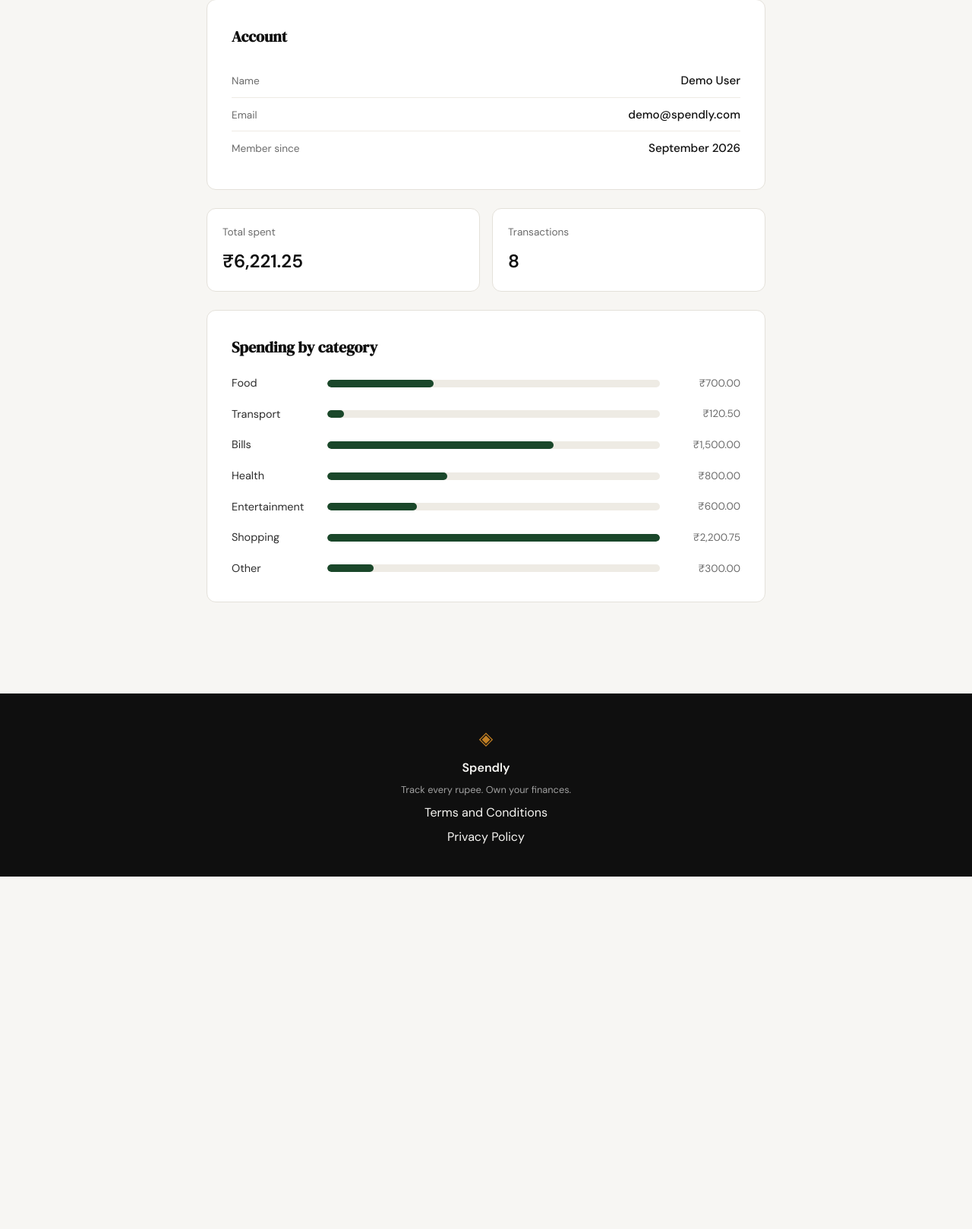
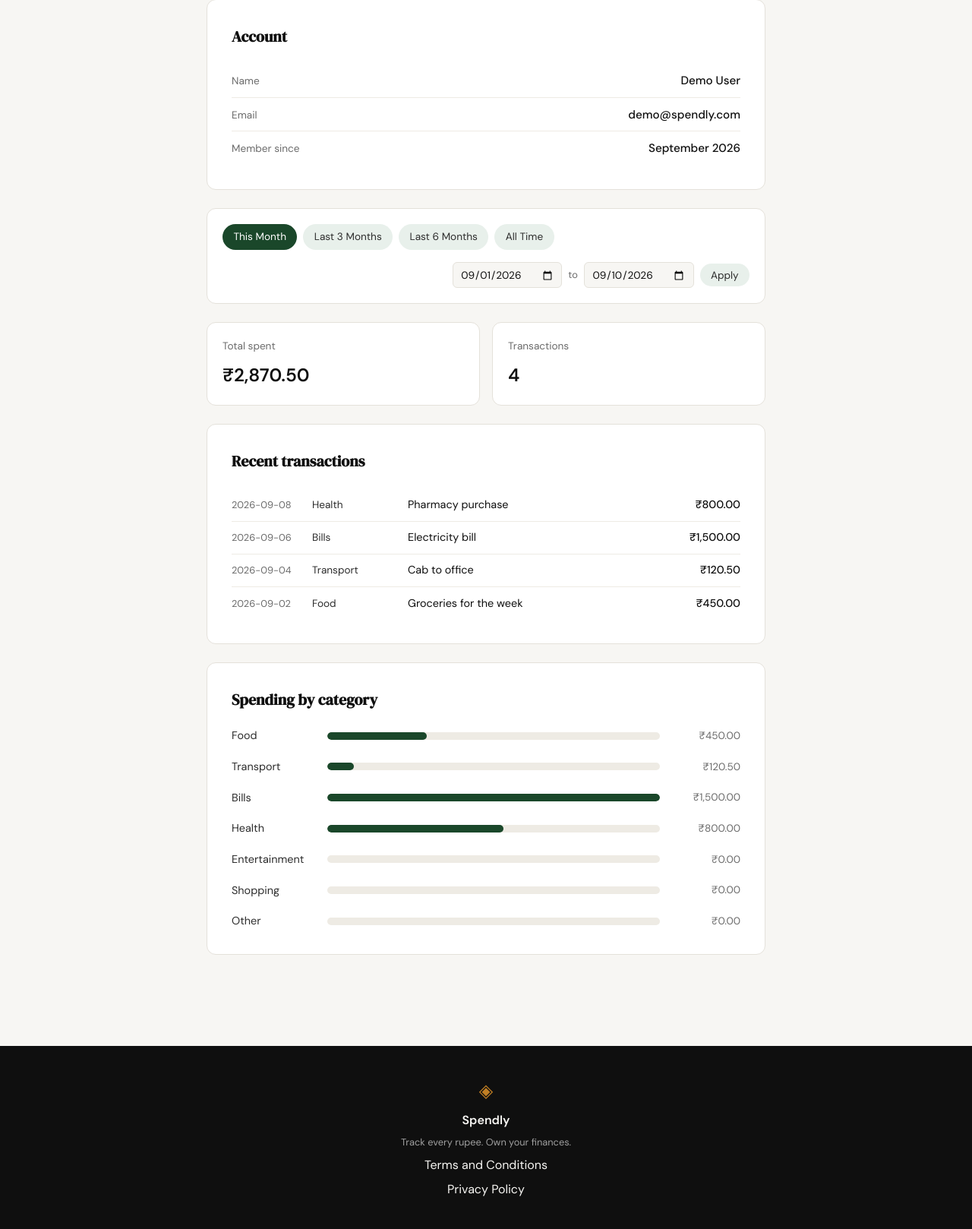
Before and after one commit to sumran58/spendly, a Flask app: page /profile?date_from=2026-09-01&date_to=2026-09-10 in a window 1280 px wide. Shown: the part 259-1877 px from the top of the page at 76% size. Before the commit the page ends 1413 px from the top, so only its background shows below. Run offline with Flask 3, Linux system fonts and the light colour scheme; the visitor is signed in with stand-in values (Sample User, id 1); data comes from the database, SQL or seed files in the repository.

Commit message:
Add date-range filter to profile page
Step 6 spec (06 date-filter-profile.md) depended on Step 5's
database/queries.py backend-connection layer, which was never actually
built. This extracts get_summary_stats/get_recent_transactions/
get_category_breakdown into database/queries.py (wired into /profile,
adding a recent-transactions section), then adds the date_from/date_to
query-param filter with quick presets, a custom range form, and flash
validation on top.

Co-Authored-By: Claude Sonnet 5 <noreply@anthropic.com>
Claude-Session: https://claude.ai/code/session_01FZQHHphTJfRdE79tQuQetj

```diff
--- a/app.py
+++ b/app.py
@@ -1,12 +1,14 @@
+import calendar
 import functools
 import os
 import sqlite3
-from datetime import datetime
+from datetime import date, datetime
 
-from flask import Flask, redirect, render_template, request, session, url_for
+from flask import Flask, flash, redirect, render_template, request, session, url_for
 from werkzeug.security import check_password_hash, generate_password_hash
 
 from database.db import get_db, init_db, seed_db
+from database.queries import get_category_breakdown, get_recent_transactions, get_summary_stats
 
 app = Flask(__name__)
 app.secret_key = os.environ.get("SECRET_KEY", "dev-secret-key-change-in-production")
@@ -35,6 +37,23 @@ CATEGORIES = ["Food", "Transport", "Bills", "Health", "Entertainment", "Shopping
 
 def format_currency(amount):
     return f"₹{amount:,.2f}"
+
+
+def _parse_date(value):
+    try:
+        return datetime.strptime(value, "%Y-%m-%d").date()
+    except (ValueError, TypeError):
+        return None
+
+
+def _months_ago(base, months):
+    month = base.month - months
+    year = base.year
+    while month <= 0:
+        month += 12
+        year -= 1
+    day = min(base.day, calendar.monthrange(year, month)[1])
+    return base.replace(year=year, month=month, day=day)
 
 
 @app.route("/")
@@ -140,25 +159,56 @@ def logout():
 @app.route("/profile")
 @login_required
 def profile():
+    today = date.today()
+    date_from = _parse_date(request.args.get("date_from", ""))
+    date_to = _parse_date(request.args.get("date_to", ""))
+
+    if date_from and date_to and date_from > date_to:
+        flash("Start date must be before end date.")
+        date_from = date_to = None
+
+    date_from_str = date_from.isoformat() if date_from else None
+    date_to_str = date_to.isoformat() if date_to else None
+
+    presets = {
+        "this_month": {
+            "date_from": today.replace(day=1).isoformat(),
+            "date_to": today.isoformat(),
+        },
+        "last_3_months": {
+            "date_from": _months_ago(today, 3).isoformat(),
+            "date_to": today.isoformat(),
+        },
+        "last_6_months": {
+            "date_from": _months_ago(today, 6).isoformat(),
+            "date_to": today.isoformat(),
+        },
+    }
+    if date_from_str is None and date_to_str is None:
+        active_preset = "all_time"
+    else:
+        active_preset = next(
+            (key for key, preset in presets.items()
+             if preset["date_from"] == date_from_str and preset["date_to"] == date_to_str),
+            "custom",
+        )
+
     db = get_db()
     try:
         user = db.execute(
             "SELECT name, email, created_at FROM users WHERE id = ?",
             (session["user_id"],),
         ).fetchone()
-        category_rows = db.execute(
-            "SELECT category, SUM(amount) AS total, COUNT(*) AS count "
-            "FROM expenses WHERE user_id = ? GROUP BY category",
-            (session["user_id"],),
-        ).fetchall()
     finally:
         db.close()
 
+    total_spent, transaction_count = get_summary_stats(
+        session["user_id"], date_from_str, date_to_str
+    )
+    category_rows = get_category_breakdown(session["user_id"], date_from_str, date_to_str)
+    recent_rows = get_recent_transactions(session["user_id"], date_from=date_from_str, date_to=date_to_str)
+
     totals_by_category = {row["category"]: row["total"] for row in category_rows}
-    counts_by_category = {row["category"]: row["count"] for row in category_rows}
-
-    total_spent = sum(totals_by_category.values())
-    transaction_count = sum(counts_by_category.values())
     max_category_total = max(totals_by_category.values(), default=0)
 
     categories = []
@@ -170,6 +220,16 @@ def profile():
             "amount_display": format_currency(total),
             "percent": percent,
         })
+
+    recent_transactions = [
+        {
+            "date": row["date"],
+            "category": row["category"],
+            "description": row["description"],
+            "amount_display": format_currency(row["amount"]),
+        }
+        for row in recent_rows
+    ]
 
     try:
         member_since = datetime.strptime(
@@ -185,6 +245,11 @@ def profile():
         total_spent_display=format_currency(total_spent),
         transaction_count=transaction_count,
         categories=categories,
+        recent_transactions=recent_transactions,
+        presets=presets,
+        active_preset=active_preset,
+        date_from_str=date_from_str,
+        date_to_str=date_to_str,
     )
 
 
--- /dev/null
+++ b/static/css/profile.css
@@ -0,0 +1,283 @@
+/* ------------------------------------------------------------------ */
+/* Profile page                                                        */
+/* ------------------------------------------------------------------ */
+
+.profile-section {
+    max-width: 800px;
+    margin: 0 auto;
+    padding: 4rem 2rem 6rem;
+}
+
+.profile-header {
+    margin-bottom: 2rem;
+}
+
+.profile-title {
+    font-family: var(--font-display);
+    font-size: clamp(2rem, 4vw, 2.75rem);
+    color: var(--ink);
+    margin-bottom: 0.5rem;
+}
+
+.profile-subtitle {
+    font-size: 0.9rem;
+    color: var(--ink-muted);
+}
+
+.profile-card {
+    background: var(--paper-card);
+    border: 1px solid var(--border);
+    border-radius: var(--radius-md);
+    padding: 2rem;
+    margin-bottom: 1.5rem;
+}
+
+.profile-card-title {
+    font-family: var(--font-display);
+    font-size: 1.25rem;
+    color: var(--ink);
+    margin-bottom: 1.25rem;
+}
+
+.profile-info-row {
+    display: flex;
+    justify-content: space-between;
+    align-items: baseline;
+    gap: 1rem;
+    padding: 0.6rem 0;
+    border-bottom: 1px solid var(--border-soft);
+}
+
+.profile-info-row:last-child { border-bottom: none; }
+
+.profile-info-label {
+    font-size: 0.85rem;
+    color: var(--ink-muted);
+    flex-shrink: 0;
+}
+
+.profile-info-value {
+    font-size: 0.95rem;
+    font-weight: 500;
+    color: var(--ink);
+    text-align: right;
+    overflow-wrap: anywhere;
+}
+
+.profile-stats {
+    display: grid;
+    grid-template-columns: repeat(2, 1fr);
+    gap: 1rem;
+    margin-bottom: 1.5rem;
+}
+
+.profile-stat {
+    background: var(--paper-card);
+    border: 1px solid var(--border);
+    border-radius: var(--radius-md);
+    padding: 1.25rem;
+    display: flex;
+    flex-direction: column;
+    gap: 0.5rem;
+}
+
+.profile-stat-label {
+    font-size: 0.85rem;
+    color: var(--ink-muted);
+}
+
+.profile-stat-value {
+    font-family: var(--font-body);
+    font-weight: 600;
+    font-size: 1.5rem;
+    color: var(--ink);
+}
+
+.profile-bars {
+    display: flex;
+    flex-direction: column;
+    gap: 1.1rem;
+}
+
+.profile-bar-row {
+    display: grid;
+    grid-template-columns: 110px 1fr 90px;
+    align-items: center;
+    gap: 1rem;
+}
+
+.profile-bar-label {
+    font-size: 0.9rem;
+    color: var(--ink-soft);
+}
+
+.profile-bar-track {
+    height: 10px;
+    background: var(--border-soft);
+    border-radius: 999px;
+    overflow: hidden;
+}
+
+.profile-bar {
+    height: 100%;
+    background: var(--accent);
+    border-radius: 999px;
+    transition: width 0.6s ease;
+}
+
+.profile-bar-amount {
+    font-size: 0.85rem;
+    color: var(--ink-muted);
+    text-align: right;
+}
+
+/* ------------------------------------------------------------------ */
+/* Recent transactions                                                 */
+/* ------------------------------------------------------------------ */
+
+.profile-transactions {
+    display: flex;
+    flex-direction: column;
+}
+
+.profile-transaction-row {
+    display: grid;
+    grid-template-columns: 90px 110px 1fr 90px;
+    align-items: baseline;
+    gap: 1rem;
+    padding: 0.6rem 0;
+    border-bottom: 1px solid var(--border-soft);
+}
+
+.profile-transaction-row:last-child { border-bottom: none; }
+
+.profile-transaction-date {
+    font-size: 0.8rem;
+    color: var(--ink-muted);
+}
+
+.profile-transaction-category {
+    font-size: 0.85rem;
+    color: var(--ink-soft);
+}
+
+.profile-transaction-description {
+    font-size: 0.9rem;
+    color: var(--ink);
+    overflow-wrap: anywhere;
+}
+
+.profile-transaction-amount {
+    font-size: 0.9rem;
+    font-weight: 500;
+    color: var(--ink);
+    text-align: right;
+}
+
+.profile-empty {
+    font-size: 0.9rem;
+    color: var(--ink-muted);
+}
+
+/* ------------------------------------------------------------------ */
+/* Date filter bar                                                     */
+/* ------------------------------------------------------------------ */
+
+.filter-bar {
+    display: flex;
+    flex-wrap: wrap;
+    align-items: center;
+    gap: 1rem;
+    background: var(--paper-card);
+    border: 1px solid var(--border);
+    border-radius: var(--radius-md);
+    padding: 1.25rem;
+    margin-bottom: 1.5rem;
+}
+
+.filter-presets {
+    display: flex;
+    flex-wrap: wrap;
+    gap: 0.5rem;
+}
+
+.filter-preset {
+    display: inline-block;
+    background: var(--accent-light);
+    color: var(--ink-soft);
+    border-radius: 999px;
+    padding: 0.4rem 0.9rem;
+    font-size: 0.85rem;
+    text-decoration: none;
+    transition: background 0.2s ease, color 0.2s ease;
+}
+
+.filter-preset:hover {
+    background: var(--accent);
+    color: #fff;
+}
+
+.filter-preset.is-active {
+    background: var(--accent);
+    color: #fff;
+}
+
+.filter-custom-range {
+    display: flex;
+    flex-wrap: wrap;
+    align-items: center;
+    gap: 0.5rem;
+    margin-left: auto;
+}
+
+.filter-custom-range input[type="date"] {
+    font-family: var(--font-body);
+    font-size: 0.85rem;
+    color: var(--ink);
+    background: var(--paper);
+    border: 1px solid var(--border);
+    border-radius: var(--radius-sm);
+    padding: 0.4rem 0.6rem;
+}
+
+.filter-range-sep {
+    font-size: 0.8rem;
+    color: var(--ink-muted);
+}
+
+.filter-apply {
+    font-family: var(--font-body);
+    font-size: 0.85rem;
+    color: var(--ink-soft);
+    background: var(--accent-light);
+    border: none;
+    border-radius: 999px;
+    padding: 0.4rem 0.9rem;
+    cursor: pointer;
+    transition: background 0.2s ease, color 0.2s ease;
+}
+
+.filter-apply:hover,
+.filter-apply.is-active {
+    background: var(--accent);
+    color: #fff;
+}
+
+/* ------------------------------------------------------------------ */
+/* Responsive                                                          */
+/* ------------------------------------------------------------------ */
+
+@media (max-width: 600px) {
+    .profile-info-row { flex-direction: column; align-items: flex-start; gap: 0.2rem; }
+    .profile-info-value { text-align: left; }
+    .profile-stats { grid-template-columns: 1fr; }
+    .profile-bar-row { grid-template-columns: 80px 1fr; }
+    .profile-bar-amount { grid-column: 1 / -1; text-align: left; }
+
+    .profile-transaction-row { grid-template-columns: 1fr 1fr; }
+    .profile-transaction-description { grid-column: 1 / -1; }
+    .profile-transaction-amount { text-align: left; }
+
+    .filter-bar { flex-direction: column; align-items: stretch; }
+    .filter-custom-range { margin-left: 0; }
+}
--- a/static/css/style.css
+++ b/static/css/style.css
@@ -118,6 +118,29 @@ a { color: inherit; text-decoration: none; }
 /* ------------------------------------------------------------------ */
 
 .main-content { min-height: calc(100vh - 60px - 100px); }
+
+/* ------------------------------------------------------------------ */
+/* Flash messages                                                      */
+/* ------------------------------------------------------------------ */
+
+.flash-messages {
+    max-width: 800px;
+    margin: 1.5rem auto 0;
+    padding: 0 2rem;
+}
+
+.flash {
+    border-radius: var(--radius-sm);
+    padding: 0.75rem 1rem;
+    font-size: 0.875rem;
+    margin-bottom: 1rem;
+}
+
+.flash-error {
+    background: var(--danger-light);
+    color: var(--danger);
+    border: 1px solid #f5c6c2;
+}
 
 /* ------------------------------------------------------------------ */
 /* Hero                                                                */
@@ -580,139 +603,6 @@ a { color: inherit; text-decoration: none; }
 }
 
 /* ------------------------------------------------------------------ */
-/* Profile page                                                        */
-/* ------------------------------------------------------------------ */
-
-.profile-section {
-    max-width: 800px;
-    margin: 0 auto;
-    padding: 4rem 2rem 6rem;
-}
-
-.profile-header {
-    margin-bottom: 2rem;
-}
-
-.profile-title {
-    font-family: var(--font-display);
-    font-size: clamp(2rem, 4vw, 2.75rem);
-    color: var(--ink);
-    margin-bottom: 0.5rem;
-}
-
-.profile-subtitle {
-    font-size: 0.9rem;
-    color: var(--ink-muted);
-}
-
-.profile-card {
-    background: var(--paper-card);
-    border: 1px solid var(--border);
-    border-radius: var(--radius-md);
-    padding: 2rem;
-    margin-bottom: 1.5rem;
-}
-
-.profile-card-title {
-    font-family: var(--font-display);
-    font-size: 1.25rem;
-    color: var(--ink);
-    margin-bottom: 1.25rem;
-}
-
-.profile-info-row {
-    display: flex;
-    justify-content: space-between;
-    align-items: baseline;
-    gap: 1rem;
-    padding: 0.6rem 0;
-    border-bottom: 1px solid var(--border-soft);
-}
-
-.profile-info-row:last-child { border-bottom: none; }
-
-.profile-info-label {
-    font-size: 0.85rem;
-    color: var(--ink-muted);
-    flex-shrink: 0;
-}
-
-.profile-info-value {
-    font-size: 0.95rem;
-    font-weight: 500;
-    color: var(--ink);
-    text-align: right;
-    overflow-wrap: anywhere;
-}
-
-.profile-stats {
-    display: grid;
-    grid-template-columns: repeat(2, 1fr);
-    gap: 1rem;
-    margin-bottom: 1.5rem;
-}
-
-.profile-stat {
-    background: var(--paper-card);
-    border: 1px solid var(--border);
-    border-radius: var(--radius-md);
-    padding: 1.25rem;
-    display: flex;
-    flex-direction: column;
-    gap: 0.5rem;
-}
-
-.profile-stat-label {
-    font-size: 0.85rem;
-    color: var(--ink-muted);
-}
-
-.profile-stat-value {
-    font-family: var(--font-body);
-    font-weight: 600;
-    font-size: 1.5rem;
-    color: var(--ink);
-}
-
-.profile-bars {
-    display: flex;
-    flex-direction: column;
-    gap: 1.1rem;
-}
-
-.profile-bar-row {
-    display: grid;
-    grid-template-columns: 110px 1fr 90px;
-    align-items: center;
-    gap: 1rem;
-}
-
-.profile-bar-label {
-    font-size: 0.9rem;
-    color: var(--ink-soft);
-}
-
-.profile-bar-track {
-    height: 10px;
-    background: var(--border-soft);
-    border-radius: 999px;
-    overflow: hidden;
-}
-
-.profile-bar {
-    height: 100%;
-    background: var(--accent);
-    border-radius: 999px;
-    transition: width 0.6s ease;
-}
-
-.profile-bar-amount {
-    font-size: 0.85rem;
-    color: var(--ink-muted);
-    text-align: right;
-}
-
-/* ------------------------------------------------------------------ */
 /* How it works modal                                                  */
 /* ------------------------------------------------------------------ */
 
@@ -831,10 +721,4 @@ a { color: inherit; text-decoration: none; }
     .hero-actions { flex-direction: column; width: 100%; }
     .hero-actions .btn-primary { width: 100%; text-align: center; }
     .mock-stats { grid-template-columns: 1fr; }
-
-    .profile-info-row { flex-direction: column; align-items: flex-start; gap: 0.2rem; }
-    .profile-info-value { text-align: left; }
-    .profile-stats { grid-template-columns: 1fr; }
-    .profile-bar-row { grid-template-columns: 80px 1fr; }
-    .profile-bar-amount { grid-column: 1 / -1; text-align: left; }
 }
--- a/templates/base.html
+++ b/templates/base.html
@@ -31,6 +31,15 @@
     </nav>
 
     <main class="main-content">
+        {% with messages = get_flashed_messages() %}
+          {% if messages %}
+          <div class="flash-messages">
+            {% for message in messages %}
+            <div class="flash flash-error">{{ message }}</div>
+            {% endfor %}
+          </div>
+          {% endif %}
+        {% endwith %}
         {% block content %}{% endblock %}
     </main>
 
--- a/templates/profile.html
+++ b/templates/profile.html
@@ -1,6 +1,10 @@
 {% extends "base.html" %}
 
 {% block title %}Your profile — Spendly{% endblock %}
+
+{% block head %}
+<link rel="stylesheet" href="{{ url_for('static', filename='css/profile.css') }}">
+{% endblock %}
 
 {% block content %}
 
@@ -28,6 +32,25 @@
         </div>
     </div>
 
+    <div class="filter-bar">
+        <div class="filter-presets">
+            <a href="{{ url_for('profile', date_from=presets.this_month.date_from, date_to=presets.this_month.date_to) }}"
+               class="filter-preset{{ ' is-active' if active_preset == 'this_month' else '' }}">This Month</a>
+            <a href="{{ url_for('profile', date_from=presets.last_3_months.date_from, date_to=presets.last_3_months.date_to) }}"
+               class="filter-preset{{ ' is-active' if active_preset == 'last_3_months' else '' }}">Last 3 Months</a>
+            <a href="{{ url_for('profile', date_from=presets.last_6_months.date_from, date_to=presets.last_6_months.date_to) }}"
+               class="filter-preset{{ ' is-active' if active_preset == 'last_6_months' else '' }}">Last 6 Months</a>
+            <a href="{{ url_for('profile') }}"
+               class="filter-preset{{ ' is-active' if active_preset == 'all_time' else '' }}">All Time</a>
+        </div>
+        <form method="get" action="{{ url_for('profile') }}" class="filter-custom-range">
+            <input type="date" name="date_from" value="{{ date_from_str or '' }}">
+            <span class="filter-range-sep">to</span>
+            <input type="date" name="date_to" value="{{ date_to_str or '' }}">
+            <button type="submit" class="filter-apply{{ ' is-active' if active_preset == 'custom' else '' }}">Apply</button>
+        </form>
+    </div>
+
     <div class="profile-stats">
         <div class="profile-stat">
             <span class="profile-stat-label">Total spent</span>
@@ -37,6 +60,24 @@
             <span class="profile-stat-label">Transactions</span>
             <span class="profile-stat-value">{{ transaction_count }}</span>
         </div>
+    </div>
+
+    <div class="profile-card">
+        <h2 class="profile-card-title">Recent transactions</h2>
+        {% if recent_transactions %}
+        <div class="profile-transactions">
+            {% for txn in recent_transactions %}
+            <div class="profile-transaction-row">
+                <span class="profile-transaction-date">{{ txn.date }}</span>
+                <span class="profile-transaction-category">{{ txn.category }}</span>
+                <span class="profile-transaction-description">{{ txn.description or "" }}</span>
+                <span class="profile-transaction-amount">{{ txn.amount_display }}</span>
+            </div>
+            {% endfor %}
+        </div>
+        {% else %}
+        <p class="profile-empty">No transactions in this period.</p>
+        {% endif %}
     </div>
 
     <div class="profile-card">
```
Also changed, not shown: database/queries.py (added, +53 -0 lines), .claude/specs/06 date-filter-profile.md (added).
